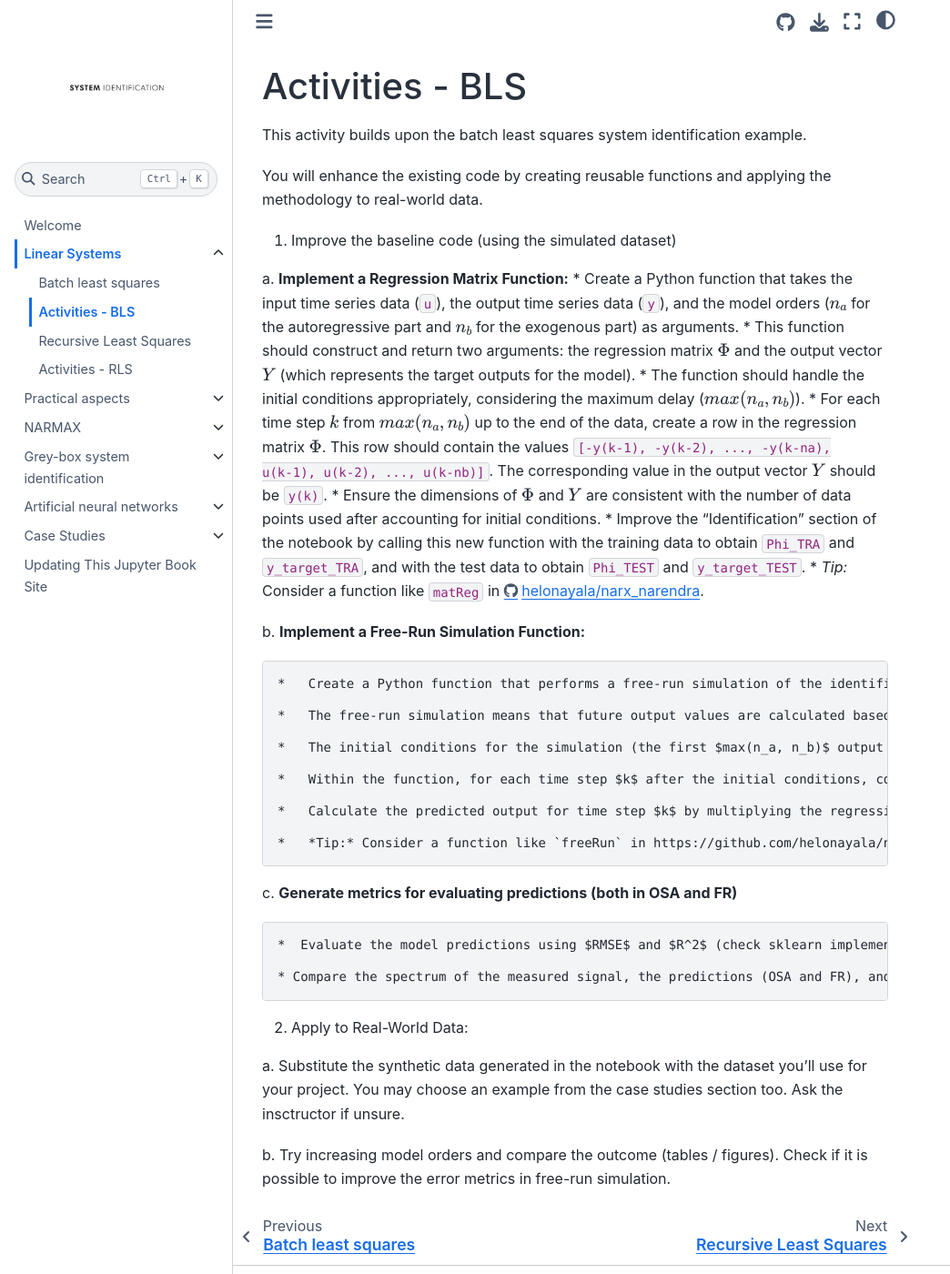
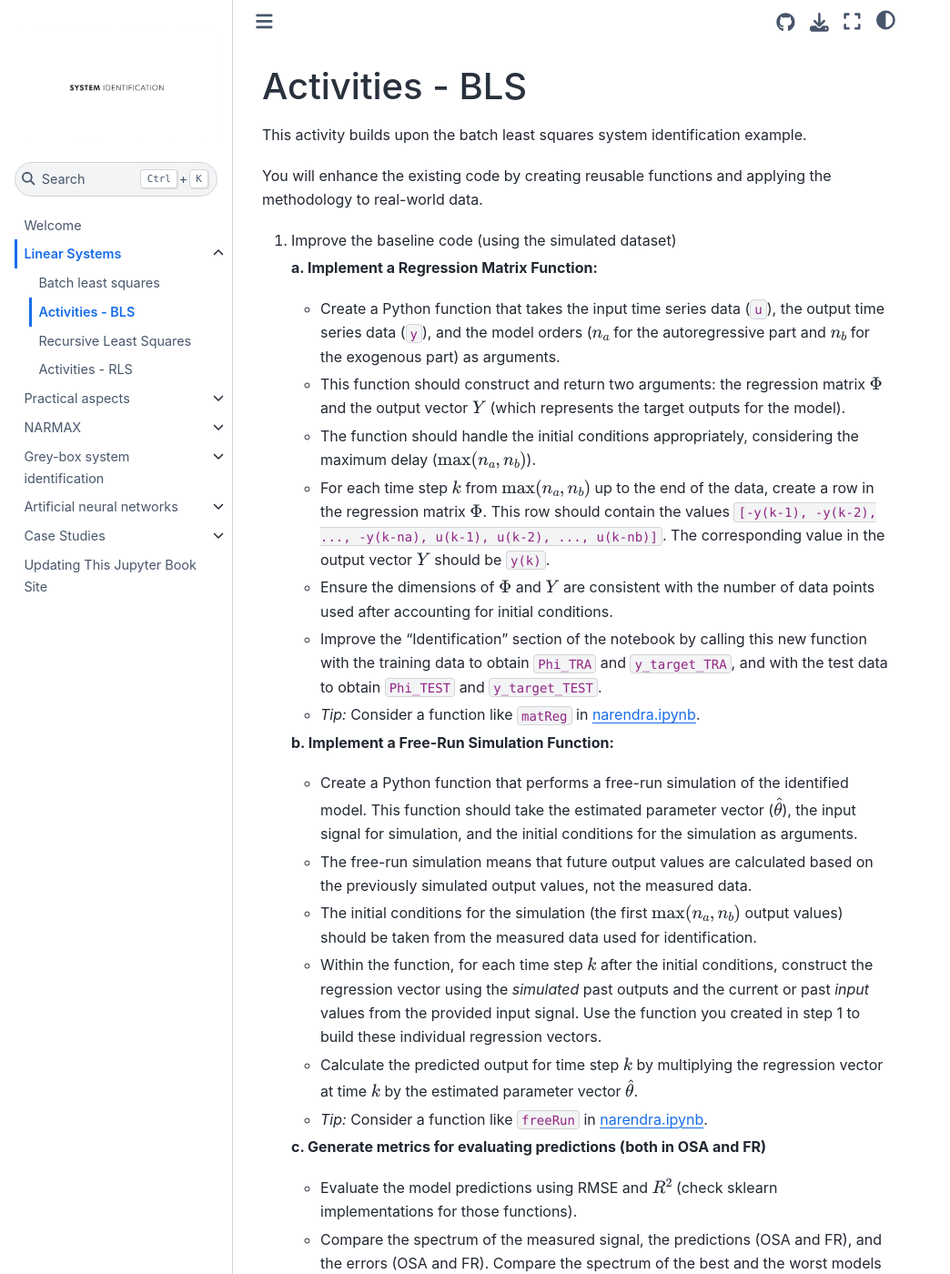
Before and after one commit to helonayala/sysid, a Jupyter Book: the page built from linear_activities_BLS.md, in a window 1280 px wide and 1400 px high. Shown: the whole window at 91% size, without its empty margins (0-1044 px from the left). Built offline with Jupyter Book 1.0.4 settings and Sphinx 7.4.7 and the Sphinx Book theme 1.1.4, drawn with Linux system fonts in a browser that asks for light colours; pages that are not in the unit, such as notebooks, are missing from menus; some of the changed text lies outside the part shown.

Commit message:
updating activities for linear models #02

```diff
--- a/linear_activities_BLS.md
+++ b/linear_activities_BLS.md
@@ -6,37 +6,29 @@ You will enhance the existing code by creating reusable functions and applying t
 
 1. Improve the baseline code (using the simulated dataset)
 
-a.  **Implement a Regression Matrix Function:**
-    *   Create a Python function that takes the input time series data (`u`), the output time series data (`y`), and the model orders ($n_a$ for the autoregressive part and $n_b$ for the exogenous part) as arguments.
-    *   This function should construct and return two arguments: the regression matrix $\Phi$ and the output vector $Y$ (which represents the target outputs for the model).
-    *   The function should handle the initial conditions appropriately, considering the maximum delay ($max(n_a, n_b)$).
-    *   For each time step $k$ from $max(n_a, n_b)$ up to the end of the data, create a row in the regression matrix $\Phi$. This row should contain the values `[-y(k-1), -y(k-2), ..., -y(k-na), u(k-1), u(k-2), ..., u(k-nb)]`. The corresponding value in the output vector $Y$ should be `y(k)`.
-    *   Ensure the dimensions of $\Phi$ and $Y$ are consistent with the number of data points used after accounting for initial conditions.
-    *   Improve the "Identification" section of the notebook by calling this new function with the training data to obtain `Phi_TRA` and `y_target_TRA`, and with the test data to obtain `Phi_TEST` and `y_target_TEST`.
-    *   *Tip:* Consider a function like `matReg` in https://github.com/helonayala/narx_narendra/blob/main/narendra.ipynb.
+   **a. Implement a Regression Matrix Function:**
+   * Create a Python function that takes the input time series data (`u`), the output time series data (`y`), and the model orders ($n_a$ for the autoregressive part and $n_b$ for the exogenous part) as arguments.
+   * This function should construct and return two arguments: the regression matrix $\Phi$ and the output vector $Y$ (which represents the target outputs for the model).
+   * The function should handle the initial conditions appropriately, considering the maximum delay ($\max(n_a, n_b)$).
+   * For each time step $k$ from $\max(n_a, n_b)$ up to the end of the data, create a row in the regression matrix $\Phi$. This row should contain the values `[-y(k-1), -y(k-2), ..., -y(k-na), u(k-1), u(k-2), ..., u(k-nb)]`. The corresponding value in the output vector $Y$ should be `y(k)`.
+   * Ensure the dimensions of $\Phi$ and $Y$ are consistent with the number of data points used after accounting for initial conditions.
+   * Improve the "Identification" section of the notebook by calling this new function with the training data to obtain `Phi_TRA` and `y_target_TRA`, and with the test data to obtain `Phi_TEST` and `y_target_TEST`.
+   * *Tip:* Consider a function like `matReg` in [narendra.ipynb](https://github.com/helonayala/narx_narendra/blob/main/narendra.ipynb).
 
-b.  **Implement a Free-Run Simulation Function:**
+   **b. Implement a Free-Run Simulation Function:**
+   * Create a Python function that performs a free-run simulation of the identified model. This function should take the estimated parameter vector ($\hat{\theta}$), the input signal for simulation, and the initial conditions for the simulation as arguments.
+   * The free-run simulation means that future output values are calculated based on the previously simulated output values, not the measured data.
+   * The initial conditions for the simulation (the first $\max(n_a, n_b)$ output values) should be taken from the measured data used for identification.
+   * Within the function, for each time step $k$ after the initial conditions, construct the regression vector using the *simulated* past outputs and the current or past *input* values from the provided input signal. Use the function you created in step 1 to build these individual regression vectors.
+   * Calculate the predicted output for time step $k$ by multiplying the regression vector at time $k$ by the estimated parameter vector $\hat{\theta}$.
+   * *Tip:* Consider a function like `freeRun` in [narendra.ipynb](https://github.com/helonayala/narx_narendra/blob/main/narendra.ipynb).
 
-    *   Create a Python function that performs a free-run simulation of the identified model. This function should take the estimated parameter vector ($\hat{\theta}$), the input signal for simulation, and the initial conditions for the simulation as arguments.
+   **c. Generate metrics for evaluating predictions (both in OSA and FR)**
+   * Evaluate the model predictions using RMSE and $R^2$ (check sklearn implementations for those functions).
+   * Compare the spectrum of the measured signal, the predictions (OSA and FR), and the errors (OSA and FR). Compare the spectrum of the best and the worst models in terms of $R^2$.
 
-    *   The free-run simulation means that future output values are calculated based on the previously simulated output values, not the measured data.
+2. Apply to Real-World Data:
 
-    *   The initial conditions for the simulation (the first $max(n_a, n_b)$ output values) should be taken from the measured data used for identification.
+   **a.** Substitute the synthetic data generated in the notebook with the dataset you'll use for your project. You may choose an example from the case studies section too. Ask the instructor if unsure.
 
-    *   Within the function, for each time step $k$ after the initial conditions, construct the regression vector using the *simulated* past outputs and the current or past *input* values from the provided input signal. Use the function you created in step 1 to build these individual regression vectors.
-
-    *   Calculate the predicted output for time step $k$ by multiplying the regression vector at time $k$ by the estimated parameter vector $\hat{\theta}$.
-
-    *   *Tip:* Consider a function like `freeRun` in https://github.com/helonayala/narx_narendra/blob/main/narendra.ipynb.
-
-c. **Generate metrics for evaluating predictions (both in OSA and FR)**
-
-    *  Evaluate the model predictions using $RMSE$ and $R^2$ (check sklearn implementations for those functions)
-
-    * Compare the spectrum of the measured signal, the predictions (OSA and FR), and the errors (OSA and FR). Compare the spectrum of the best and the worst models in terms of $R^2$.
-
-2.  Apply to Real-World Data:
-
-a. Substitute the synthetic data generated in the notebook with the dataset you'll use for your project. You may choose an example from the case studies section too. Ask the insctructor if unsure.
-
-b. Try increasing model orders and compare the outcome (tables / figures). Check if it is possible to improve the error metrics in free-run simulation.
+   **b.** Try increasing model orders and compare the outcome (tables / figures). Check if it is possible to improve the error metrics in free-run simulation.
```
